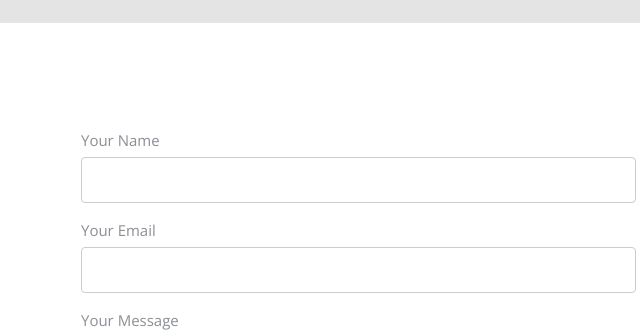
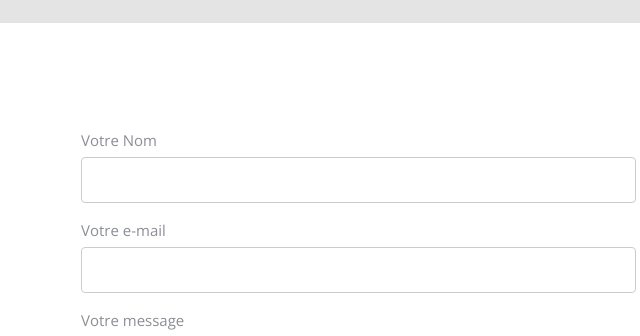
Before and after one commit to clarafjr/SiteResto, a website: page resto/index.html in a window 1280 px wide. Shown: the part 6420-6756 px from the top of the page, 574-1214 px from the left. Drawn offline with nearby package versions, Linux system fonts and the light colour scheme; files whose address does not match are found by name.

Commit message:
Traduction formulaire de contact

```diff
--- a/resto/index.html
+++ b/resto/index.html
@@ -439,19 +439,19 @@
           <div class="col-md-6 col-md-push-1 probootstrap-animate">
             <form method="post" class="probootstrap-form">
               <div class="form-group">
-                <label for="c_name">Your Name</label>
+                <label for="c_name">Votre Nom</label>
                 <div class="form-field">
                   <input type="text" id="c_name" class="form-control">
                 </div>
               </div>
               <div class="form-group">
-                <label for="c_email">Your Email</label>
+                <label for="c_email">Votre e-mail</label>
                 <div class="form-field">
                   <input type="text" id="c_email" class="form-control">
                 </div>
               </div>
               <div class="form-group">
-                <label for="c_message">Your Message</label>
+                <label for="c_message">Votre message</label>
                 <div class="form-field">
                   <textarea name="c_message" id="c_message" cols="30" rows="10" class="form-control"></textarea>
                 </div>
```
